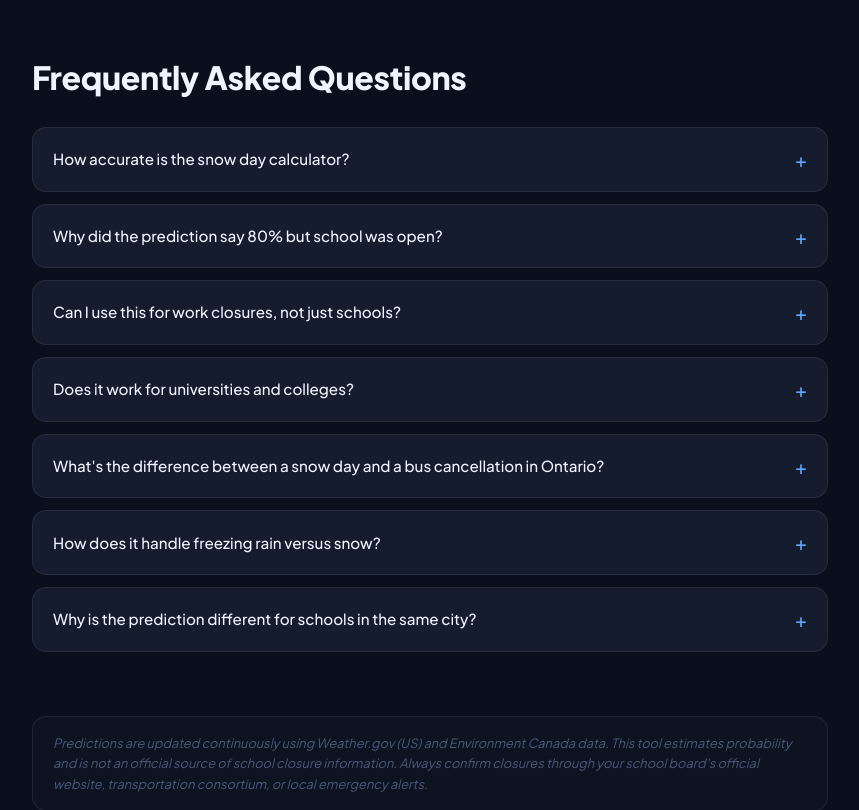
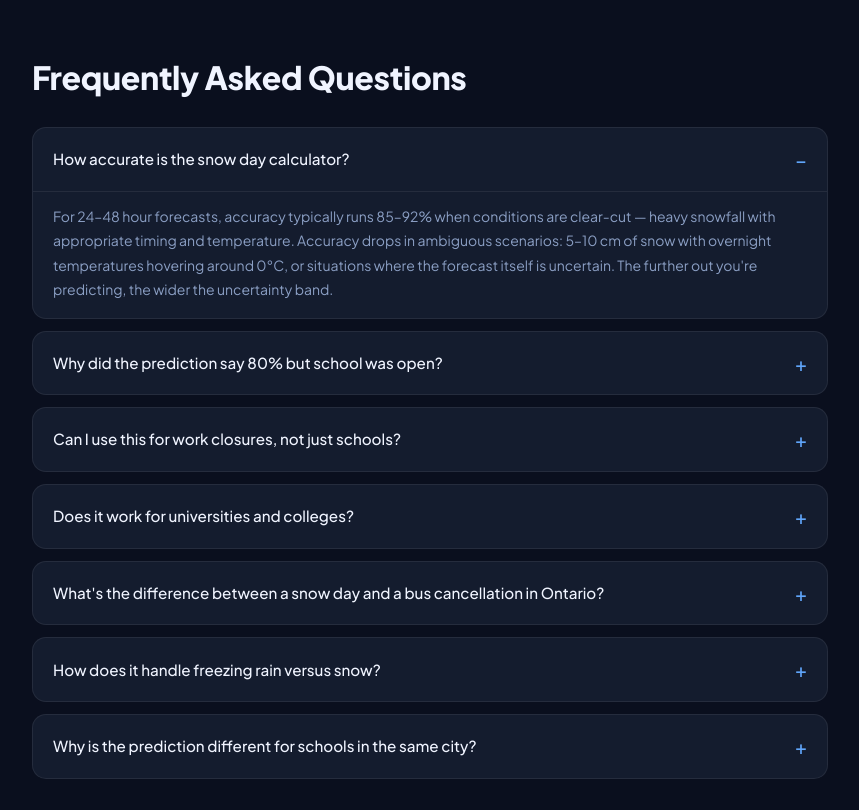
Before and after one commit to Zaryaab74/snowday-calculator, a React (Vite) app in the folder frontend/: page / in a window 1280 px wide. Shown: the part 7920-8730 px from the top of the page, without its empty margins (210-1069 px from the left). Built offline with nearby package versions, Linux system fonts and the light colour scheme; no server answers.

Commit message:
Refactor FAQ section to use FAQItem component

```diff
--- a/frontend/src/App.jsx
+++ b/frontend/src/App.jsx
@@ -323,20 +323,28 @@ const FAQ_DATA = [
   },
 ]
 
+function FAQItem({ item, isOpen, onToggle }) {
+  return (
+    <details className="faq" open={isOpen} onClick={e => { e.preventDefault(); onToggle(); }}
+      itemScope itemProp="mainEntity" itemType="https://schema.org/Question">
+      <summary className="faq__q" itemProp="name">{item.q}</summary>
+      <div itemScope itemProp="acceptedAnswer" itemType="https://schema.org/Answer">
+        <p className="faq__a" itemProp="text">{item.a}</p>
+      </div>
+    </details>
+  )
+}
+
 function FAQSection() {
+  const [openIndex, setOpenIndex] = useState(0)
   return (
     <section id="faq" className="info-section faq-section" aria-labelledby="faq-title"
       itemScope itemType="https://schema.org/FAQPage">
       <h2 id="faq-title" className="section-title">Frequently Asked Questions</h2>
       <div className="faqs">
         {FAQ_DATA.map((item, i) => (
-          <details key={i} className="faq"
-            itemScope itemProp="mainEntity" itemType="https://schema.org/Question">
-            <summary className="faq__q" itemProp="name">{item.q}</summary>
-            <div itemScope itemProp="acceptedAnswer" itemType="https://schema.org/Answer">
-              <p className="faq__a" itemProp="text">{item.a}</p>
-            </div>
-          </details>
+          <FAQItem key={i} item={item} isOpen={openIndex === i}
+            onToggle={() => setOpenIndex(openIndex === i ? -1 : i)} />
         ))}
       </div>
     </section>
```
